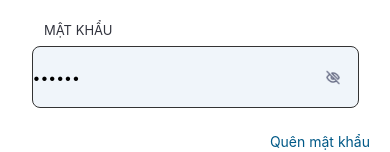
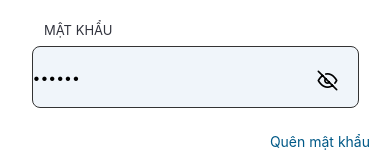
Before and after one commit to thanhhoa-dev/yumhub_Shipper, a React Native app: screen /Login in a window 390 px wide. Shown: the part 342-494 px from the top of the page. Built offline with nearby package versions, Linux system fonts and the light colour scheme.

Commit message:
bason18/08

```diff
--- a/src/components/shipper/screen/BottomSheetComponent.js
+++ b/src/components/shipper/screen/BottomSheetComponent.js
@@ -96,7 +96,7 @@ const BottomSheetComponent = ({
                         onChange={() => {}}
                       />
                       <Text style={styles.textRatingBottomSheet}>
-                        {order.order.merchantID.rating}
+                        {(order.order.merchantID.rating).toFixed(1)}
                       </Text>
                     </View>
                   </View>
--- a/src/components/shipper/screen/DropdownComponentGoong.js
+++ b/src/components/shipper/screen/DropdownComponentGoong.js
@@ -22,7 +22,7 @@ const DropdownComponentGoong = ({valueCancelOrder, setValueCancelOrder, index})
         placeholderStyle={styles.placeholderStyle}
         selectedTextStyle={styles.selectedTextStyle}
         iconStyle={styles.iconStyle}
-        data={index === 2 ? dataMerchant : data }
+        data={index === 1 ? dataMerchant : data }
         maxHeight={300}
         labelField="label"
         valueField="value"
--- a/src/components/shipper/screen/Goong.js
+++ b/src/components/shipper/screen/Goong.js
@@ -97,7 +97,7 @@ const Goong = () => {
 
   const [order, setOrder] = useState(null);
   const [checkImage, setCheckImage] = useState(false);
-  // var id = '663ccda31387830b4e4a788a';
+  // var id = '66c07f475e61f3aa7119f1f4';
   var id;
   const idUser = user.checkAccount._id;
   const currentOrder = useRef(null);
@@ -534,7 +534,7 @@ const Goong = () => {
               styles.textInformationFoodBottomSheet,
               {color: '#646982', fontSize: 14},
             ]}>
-            {item.other.priceForSale.toString().replace(/\B(?=(\d{3})+(?!\d))/g, '.')} đ
+            {item.other.priceForSale != null ? item.other.priceForSale.toString().replace(/\B(?=(\d{3})+(?!\d))/g, '.') : item.other.price.toString().replace(/\B(?=(\d{3})+(?!\d))/g, '.')} đ
           </Text>
         </View>
         <View style={styles.viewItemImageFoodBottomSheet}>
--- a/src/components/shipper/styles/GoogStyle.js
+++ b/src/components/shipper/styles/GoogStyle.js
@@ -10,7 +10,6 @@ export const styles = StyleSheet.create({
     borderRadius: 50,
   },
   textStatusShipper: {
-    width:165,
     backgroundColor: "#D3D3D3",
     paddingVertical: Size.S12,
     paddingHorizontal: Size.S20,
@@ -22,13 +21,13 @@ export const styles = StyleSheet.create({
   viewStatusShipper: {
     position: 'absolute',
     top: 40,
-    left:20,
     backgroundColor: 'rgba(0, 0, 0, 0)',
     zIndex: 0,
     flexDirection: 'row',
     alignItems: 'center',
     justifyContent: 'center',
     width: '100%',
+    paddingHorizontal:30
   },
   viewContainerBottomSheet: {
     flex: 1,
--- a/src/components/user/screens/Login.js
+++ b/src/components/user/screens/Login.js
@@ -8,6 +8,7 @@ import AsyncStorage from '@react-native-async-storage/async-storage';
 import { login } from '../UserHTTP';
 import AlertCustom from '../../../constants/AlertCustom';
 import Loading from '../../shipper/screen/Loading';
+import Feather from 'react-native-vector-icons/Feather'
 
 
 const Login = (props) => {
@@ -111,8 +112,8 @@ const Login = (props) => {
                         <TouchableOpacity onPress={togglePasswordVisibility} style={styles.eyeButton}>
                             {
                                 showPassword
-                                    ? <Image style={styles.eyeIcon} source={require("../../../assets/Group.png")} />
-                                    : <Image style={styles.eyeIcon} source={require("../../../assets/eye-off.png")} />
+                                ? <Feather name='eye' size={20}/>
+                                : <Feather name='eye-off' size={20}/>
                             }
 
                         </TouchableOpacity>
@@ -157,10 +158,13 @@ const styles = StyleSheet.create({
     },
     eyeButton: {
         position: 'absolute',
-        right: 15,
-        top: '60%',
+        right: 10,
+        top: '40%',
         transform: [{ translateY: -12.5 }],
         zIndex: 1,
+        padding:10,
+        width:40,
+        height:40,
     },
     eyeIcon: {
         width: 20,
```
